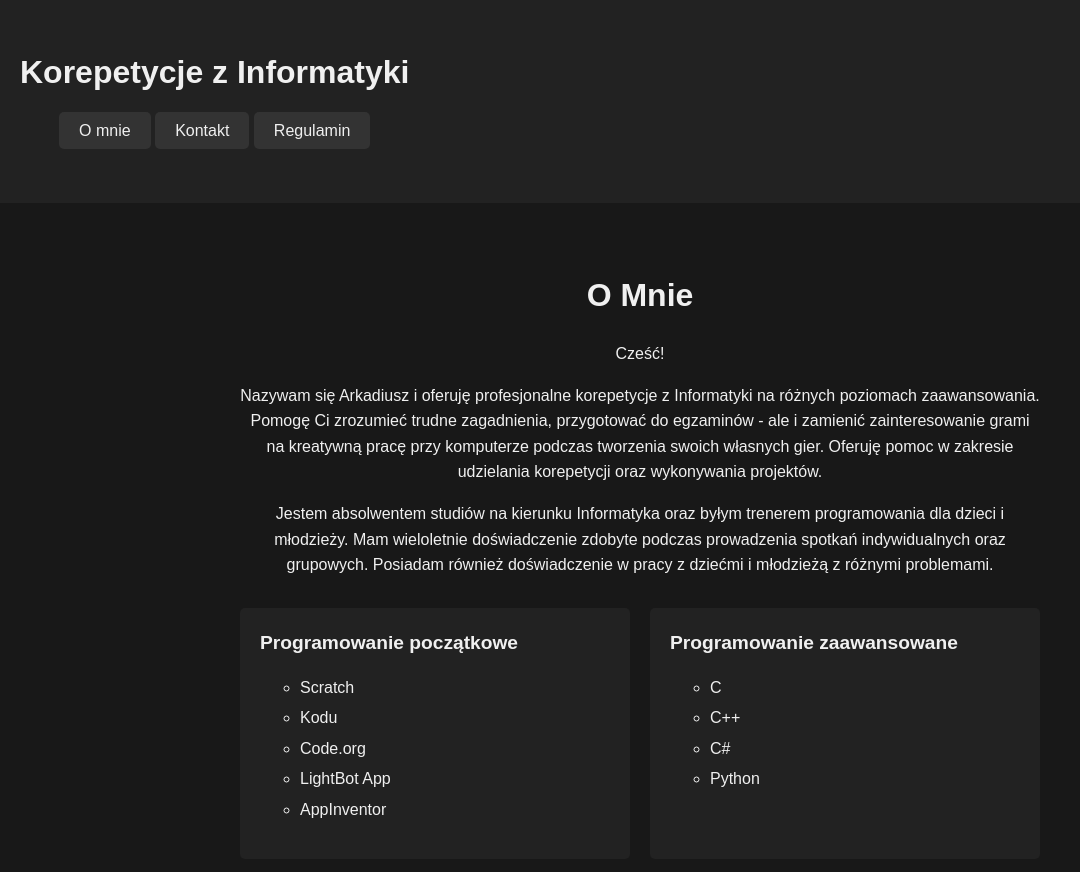
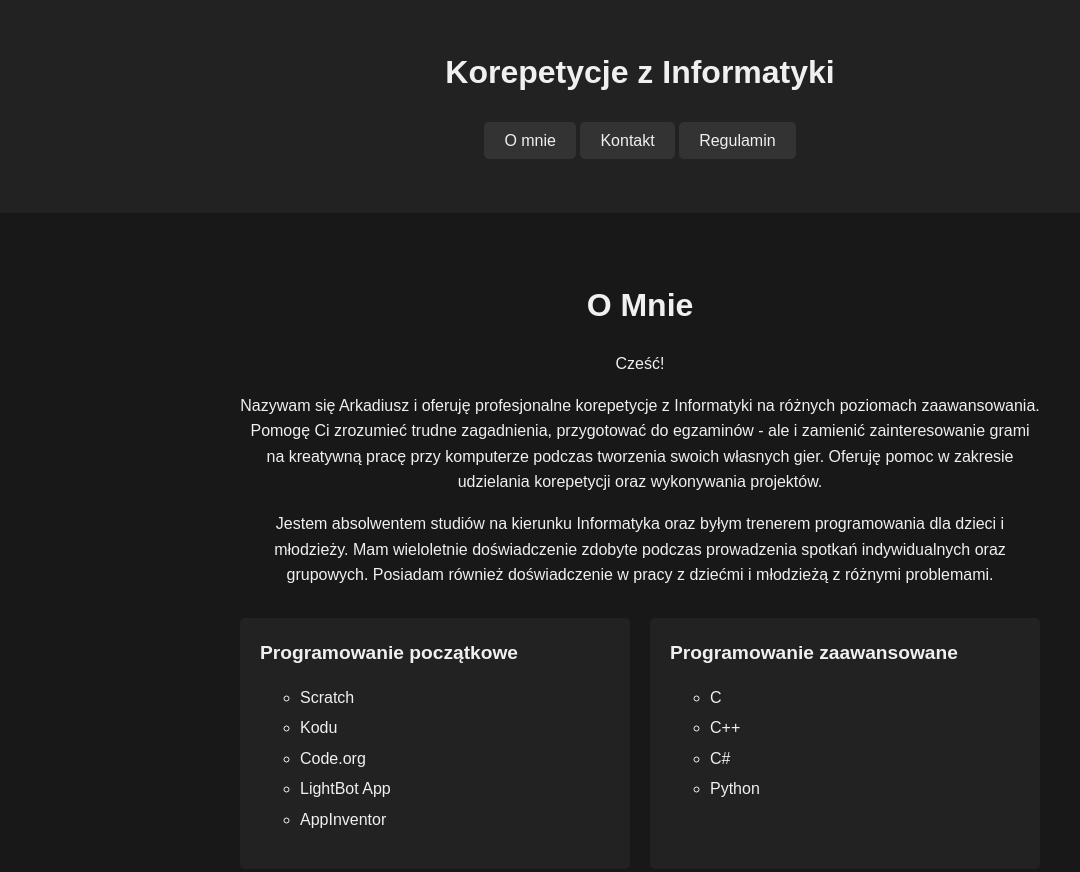
Before and after one commit to KorepetycjeInformatyka/StronaKorepetycje, a plain HTML site: page index.html in a window 1280 px wide. Shown: the top 872 px of the page, without its empty margins (0-1080 px from the left). Drawn offline with Linux system fonts and the light colour scheme.

Commit message:
Update style.css

```diff
--- a/style.css
+++ b/style.css
@@ -10,7 +10,6 @@ body {
 header {
     background-color: #222;
     padding: 20px;
-    display: flex;
     justify-content: space-between;
     align-items: center;
 }
@@ -121,7 +120,8 @@ main {
 }
 
 .regulamin-link {
-    margin-top: 20px;
+    margin-top: 30px;
+    margin-bottom: 30px;
 }
 
 .regulamin-link a {
```
